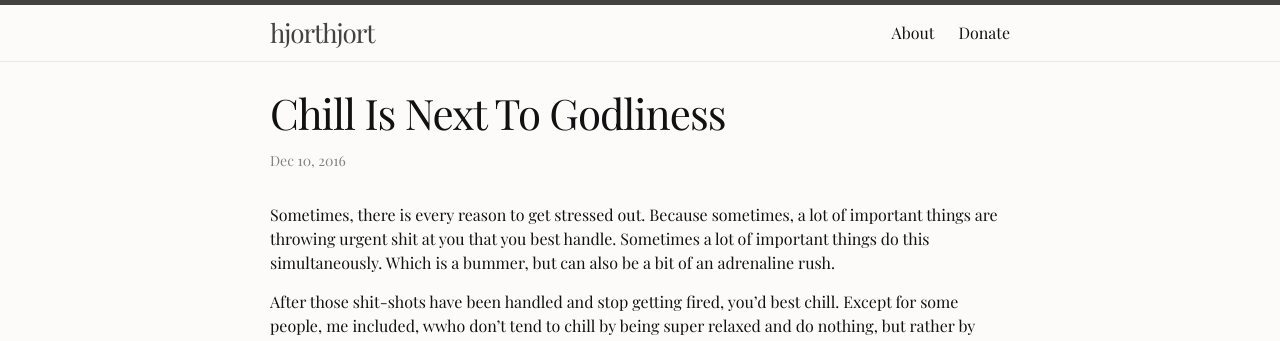
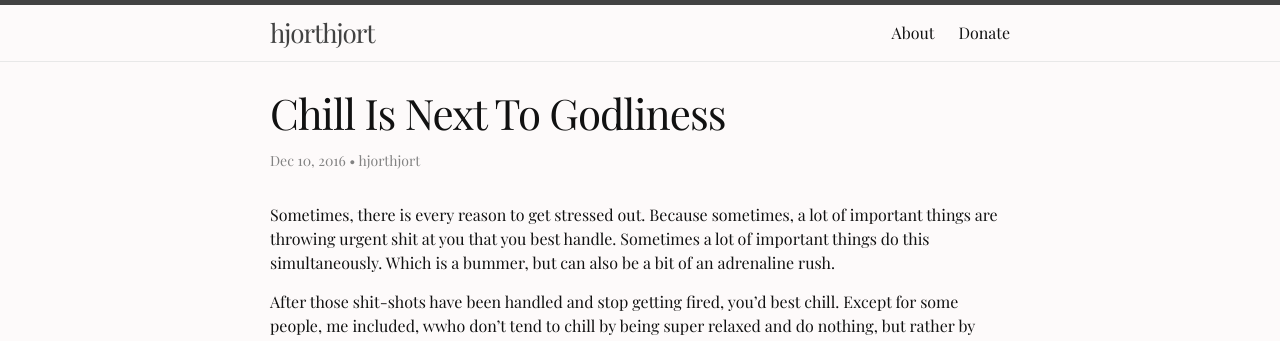
Before and after one commit to hjorthjort/hjorthjort.github.io, a Jekyll site: the page built from _posts/2016-12-10-chill-is-next-to-the-divine.markdown, in a window 1280 px wide. Shown: the top 341 px of the page. Built offline with Jekyll 4.4.1, drawn with Linux system fonts in a browser that asks for light colours.

Commit message:
Include author name

```diff
--- a/_layouts/post.html
+++ b/_layouts/post.html
@@ -5,7 +5,8 @@
 
   <header class="post-header">
     <h1 class="post-title" itemprop="name headline">{{ page.title }}</h1>
-    <p class="post-meta"><time datetime="{{ page.date | date_to_xmlschema }}" itemprop="datePublished">{{ page.date | date: "%b %-d, %Y" }}</time>{% if page.author %} • <span itemprop="author" itemscope itemtype="http://schema.org/Person"><span itemprop="name">{{ page.author }}</span></span>{% endif %}</p>
+    <p class="post-meta"><time datetime="{{ page.date | date_to_xmlschema }}" itemprop="datePublished">{{ page.date | date: "%b %-d, %Y" }}</time>
+    • <span itemprop="author" itemscope itemtype="http://schema.org/Person"><span itemprop="name">{% if page.author %}{{ page.author }}{% else %}hjorthjort{% endif %}</span></span></p>
   </header>
 
   <div class="post-content" itemprop="articleBody">
```
